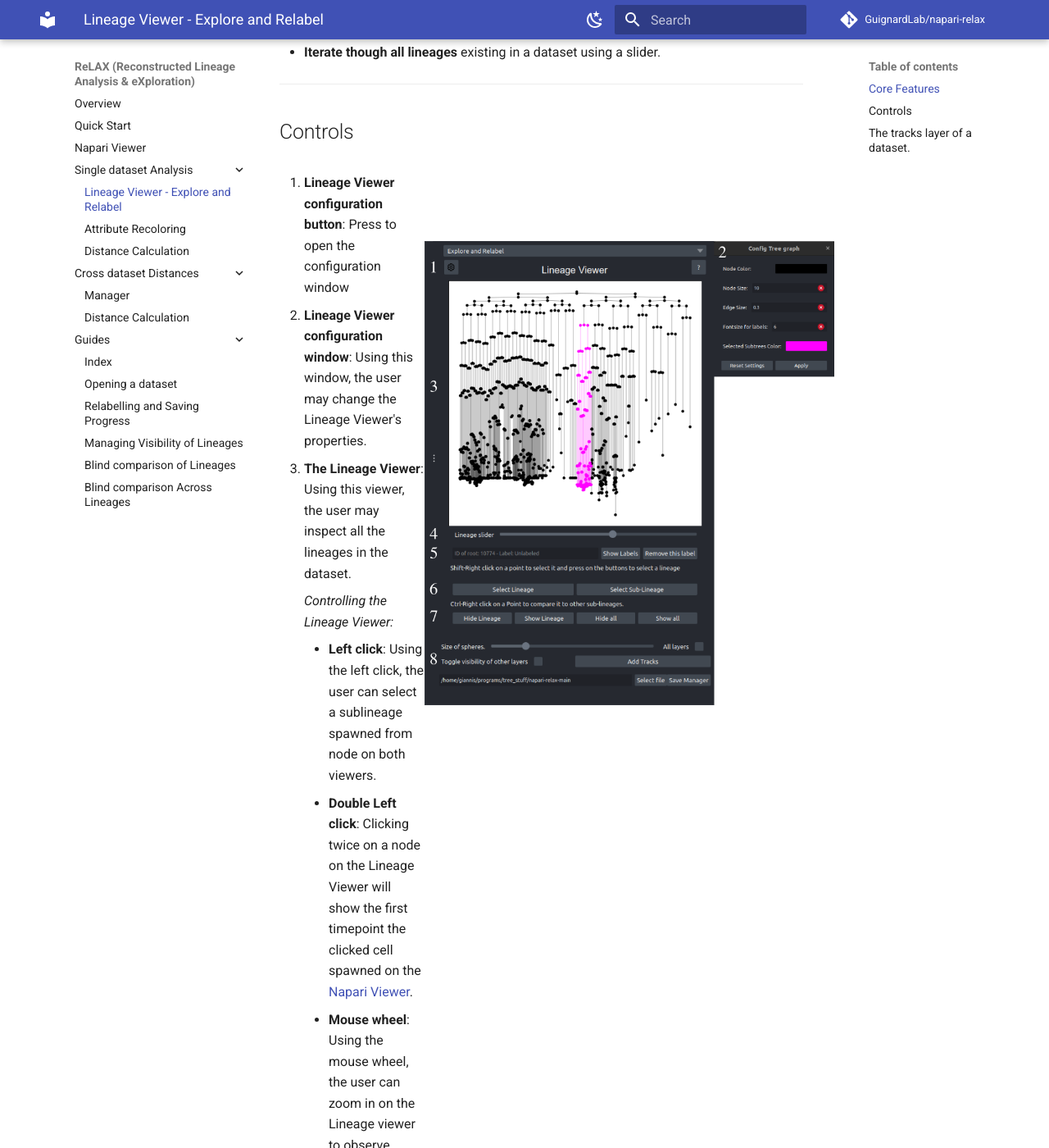
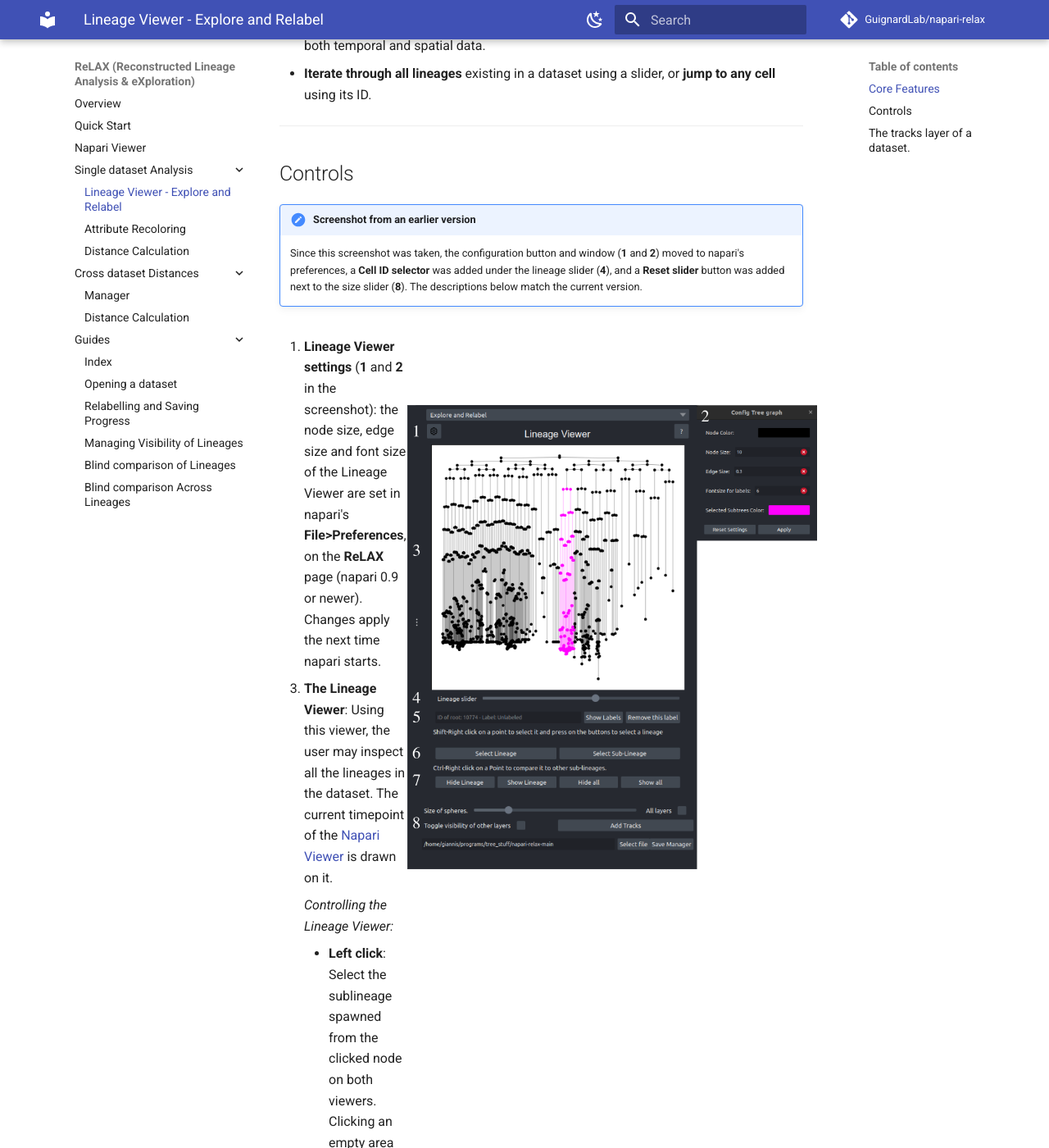
Before and after one commit to GuignardLab/napari-relax, an MkDocs documentation site: the page built from docs/explore_relabel/explore_relabel.md, in a window 1280 px wide and 1400 px high, scrolled down 504 px. Shown: the whole window at 82% size. Built offline with MkDocs 1.6.1 and Material for MkDocs 9.7.7, drawn with Linux system fonts in a browser that asks for light colours; comment, search, counter and statistics services are not loaded; some of the changed text lies outside the part shown.

Commit message:
docs: update Explore and Relabel, viewer page and related guides
Explore and Relabel:
- Lineage Viewer settings moved from the removed gear window to napari
  File > Preferences > ReLAX (napari >= 0.9, applied on restart)
- document the Cell ID selector, the Reset slider button, background
  click, the grey current-time line, and what each show/hide button does
- fix the broken nested <ol>/<li> HTML and the page title
- note that the screenshot predates these changes

Guides: current button names in the saving and show/hide guides.
In-app help: add the Cell ID selector, settings location and docs URL.

Co-Authored-By: Claude Opus 5 <noreply@anthropic.com>

```diff
--- a/docs/explore_relabel/explore_relabel.md
+++ b/docs/explore_relabel/explore_relabel.md
@@ -1,6 +1,6 @@
-# Lineage-Level Analysis Plugin
+# Explore and Relabel
 
-This component focuses on **interacting with chain-level temporal data** rather than node-level data. This approach makes **plotting and analyzing lineages faster and more efficient**.
+This component focuses on **interacting with chain-level temporal data** rather than node-level data. This approach makes **plotting and analyzing lineages faster and more efficient**. It is the first tab of the **Lineage tree analysis** widget (***Plugins>Lineage tree analysis***).
 
 ## Core Features
 
@@ -9,57 +9,63 @@ The main capabilities of this component include:
 - **Explore temporal data efficiently** using the **Lineage Viewer**.
 - **Relabel** any chain in a **LineageTree** dataset.
 - **Combination** of the **Lineage Viewer** with the **Napari Viewer** for easy exploration of both temporal and spatial data.
-- **Iterate though all lineages** existing in a dataset using a slider.
+- **Iterate through all lineages** existing in a dataset using a slider, or **jump to any cell** using its ID.
 
 ---
 
 ## Controls
 
+!!! note "Screenshot from an earlier version"
+    Since this screenshot was taken, the configuration button and window (**1** and **2**) moved to napari's preferences, a **Cell ID selector** was added under the lineage slider (**4**), and a **Reset slider** button was added next to the size slider (**8**). The descriptions below match the current version.
 
 <div class="split-container">
   <div >
 
 <ol>
   <li>
-    <strong>Lineage Viewer configuration button</strong>: Press to open the configuration window
-      <li>
-        <strong>Lineage Viewer configuration window</strong>: Using this window, the user may change the Lineage Viewer's properties.
-      </li>
-      <li>
-        <strong>The Lineage Viewer</strong>: Using this viewer, the user may inspect all the lineages in the dataset.
-        <p><em>Controlling the Lineage Viewer:</em></p>
-        <ul>
-          <li><strong>Left click</strong>: Using the left click, the user can select a sublineage spawned from node on both viewers.</li>
-          <li><strong>Double Left click</strong>: Clicking twice on a node on the Lineage Viewer will show the first timepoint the clicked cell spawned on the <a href="../viewer/viewer.md">Napari Viewer</a>.</li>
-          <li><strong>Mouse wheel</strong>: Using the mouse wheel, the user can zoom in on the Lineage viewer to observe specific details. If zoomed in enough, the labels of each node will be shown on screen.</li>
-          <li><strong>Right click and drag</strong>: Pan to see different segments of the lineage if the plot is zoomed in.</li>
-          <li><strong>Z</strong>: Reset the view regardless of panning or zoom.</li>
-        </ul>
-      </li>
-      <li><strong>The Lineage Viewer slider</strong>: Use the slider to inspect different lineages that exist in the dataset.</li>
-      <li><strong>Label manipulation</strong>: Change the label of any node, remove an existing label from a node, or show all labels.</li>
-      <li>
-        <strong>Select Lineage/Sublineage</strong>: After the user has selected a point on the Napari Viewer, they may decide to select the whole lineage this node belongs to or its sublineage by pressing the corresponding button. This will also update the plot. The user may also decide to change the colors of all nodes selected using panel 1 of layer controls.
-      </li>
-      <li>
-        <strong>Show/Hide Lineages</strong>: The user can hide/show selected lineages or even all lineages. Lineages that are hidden may be selected using the Lineage Viewer.
-      </li>
-      <li>
-        <strong>General helping buttons</strong>:
-        <ul>
-          <li><strong>Top</strong>: Change the size of all the Points on a selected layer or all layers. The same value will be applied across all points modified.</li>
-          <li><strong>Middle Left</strong>: Toggle the visibility of other layers; the same result may be achieved by <strong>Alt+Click</strong> on a layer in the layer control panel.</li>
-          <li><strong>Middle Right</strong>: Add a tracks layer to the Points layer for visualization purposes.</li>
-          <li><strong>Bottom</strong>: Save the LineageTree.</li>
-        </ul>
-      </li>
+    <strong>Lineage Viewer settings</strong> (<strong>1</strong> and <strong>2</strong> in the screenshot): the node size, edge size and font size of the Lineage Viewer are set in napari's <strong>File>Preferences</strong>, on the <strong>ReLAX</strong> page (napari 0.9 or newer). Changes apply the next time napari starts.
+  </li>
+  <li value="3">
+    <strong>The Lineage Viewer</strong>: Using this viewer, the user may inspect all the lineages in the dataset. The current timepoint of the <a href="../viewer/viewer.md">Napari Viewer</a> is drawn on it.
+    <p><em>Controlling the Lineage Viewer:</em></p>
+    <ul>
+      <li><strong>Left click</strong>: Select the sublineage spawned from the clicked node on both viewers. Clicking an empty area clears the selection and shows hidden nodes again.</li>
+      <li><strong>Double Left click</strong>: Move the <a href="../viewer/viewer.md">Napari Viewer</a> to the first timepoint of the clicked cell.</li>
+      <li><strong>Mouse wheel</strong>: Using the mouse wheel, the user can zoom in on the Lineage Viewer to observe specific details. If zoomed in enough, the labels of each node will be shown on screen.</li>
+      <li><strong>Right click and drag</strong>: Pan to see different segments of the lineage if the plot is zoomed in.</li>
+      <li><strong>Z</strong>: Reset the view regardless of panning or zoom.</li>
+    </ul>
+  </li>
+  <li>
+    <strong>Lineage slider</strong>: Use the slider to inspect the different lineages that exist in the dataset. Its tooltip shows how many lineages are available; small lineages may be hidden by the <em>Filter Dataset</em> option used when <a href="../guides/loading_data.md">opening the dataset</a>.
+    <ul>
+      <li><strong>Cell ID selector</strong> (under the slider): type a cell ID and press <strong>Enter</strong> or <strong>Go</strong>. The Lineage Viewer shows the lineage containing this cell and circles it, the cell is selected in the Napari Viewer, and the time slider moves to its first timepoint. If the ID does not exist, the closest existing ID is used.</li>
+    </ul>
+  </li>
+  <li>
+    <strong>Label manipulation</strong>: The text field shows the ID and label of the current node (<em>ID of root: … - Label: …</em>). Type a new label and press <strong>Enter</strong> to rename it, press <strong>Remove this label</strong> to delete it, or <strong>Show Labels</strong> to list all labels. Labels are used by <a href="../distance/distance.md">Distance Calculation</a> and saved with the LineageTree.
+  </li>
+  <li>
+    <strong>Select Lineage/Sub-Lineage</strong>: After the user has selected a point on the Napari Viewer with <strong>Shift + Right click</strong>, they may select the lineage that spawns this node (<strong>Select Lineage</strong>) or the sublineage spawned by this node (<strong>Select Sub-Lineage</strong>). This will also update the plot. The user may also decide to change the colors of all nodes selected using the layer controls.
+  </li>
+  <li>
+    <strong>Show/Hide Lineages</strong>: <strong>Hide Lineage</strong> hides the selected lineage, <strong>Show Lineage</strong> shows only the selected lineage, and <strong>Hide all</strong> / <strong>Show all</strong> apply to every lineage. Linked mesh layers follow. Lineages that are hidden may still be selected using the Lineage Viewer.
+  </li>
+  <li>
+    <strong>Shared tools</strong>, at the bottom of the <strong>Lineage tree analysis</strong> widget and visible in every tab:
+    <ul>
+      <li><strong>Size of spheres</strong>: Change the size of the Points of the selected layer, or of all layers when <strong>All layers</strong> is ticked. <strong>Reset slider</strong> restores the size estimated from the distances between neighboring cells.</li>
+      <li><strong>Toggle visibility of other layers</strong>: When ticked, selecting a layer hides all the other layers; the same result may be achieved by <strong>Alt+Click</strong> on a layer in the layer list.</li>
+      <li><strong>Add Tracks</strong>: Add a tracks layer to the selected Points layer for visualization purposes.</li>
+      <li><strong>Save LineageTree</strong>: Choose a file with <strong>Select file</strong>, then press <strong>Save LineageTree</strong> to save the dataset, with its labels and comparisons, as a <code>.lT</code> file.</li>
+    </ul>
   </li>
 </ol>
 
 
   </div>
   <div class="fixed-right">
-    <img src="../exploration.png" alt="My Image">
+    <img src="../exploration.png" alt="Explore and Relabel panel">
   </div>
 </div>
 
```
Also changed, not shown: docs/guides/saving/saving_tut.md (+2 -2 lines), docs/guides/show_and_hide/show_and_hide_tut.md (+1 -1 lines), docs/viewer/viewer.md (+1 -1 lines), src/napari_relax/lineage_tree_analysis/lineage_viewer_widget/progeny_selection.html (+6 -3 lines).
